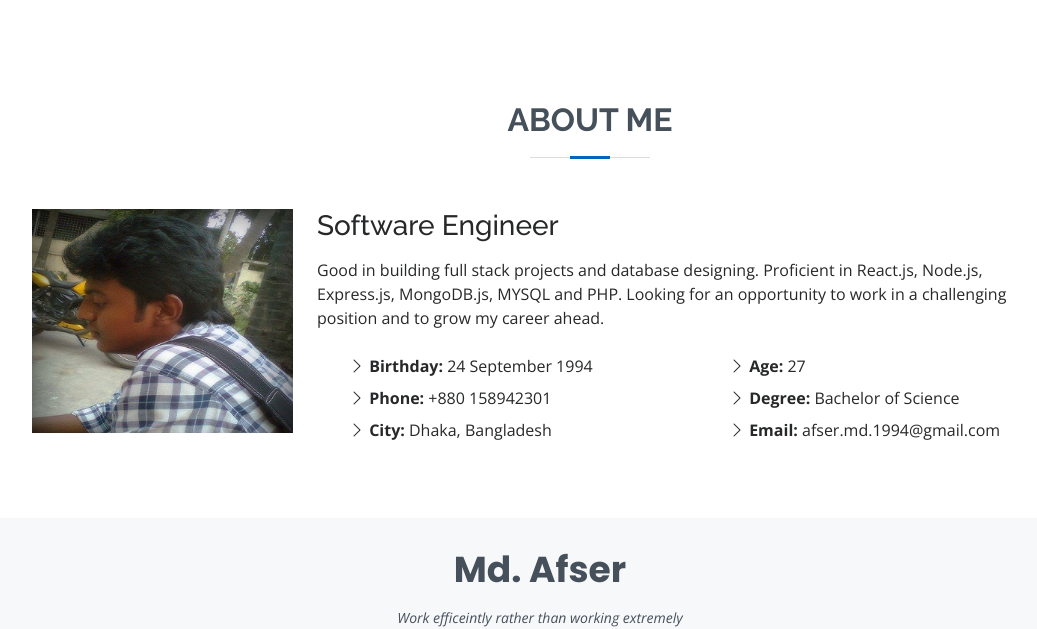
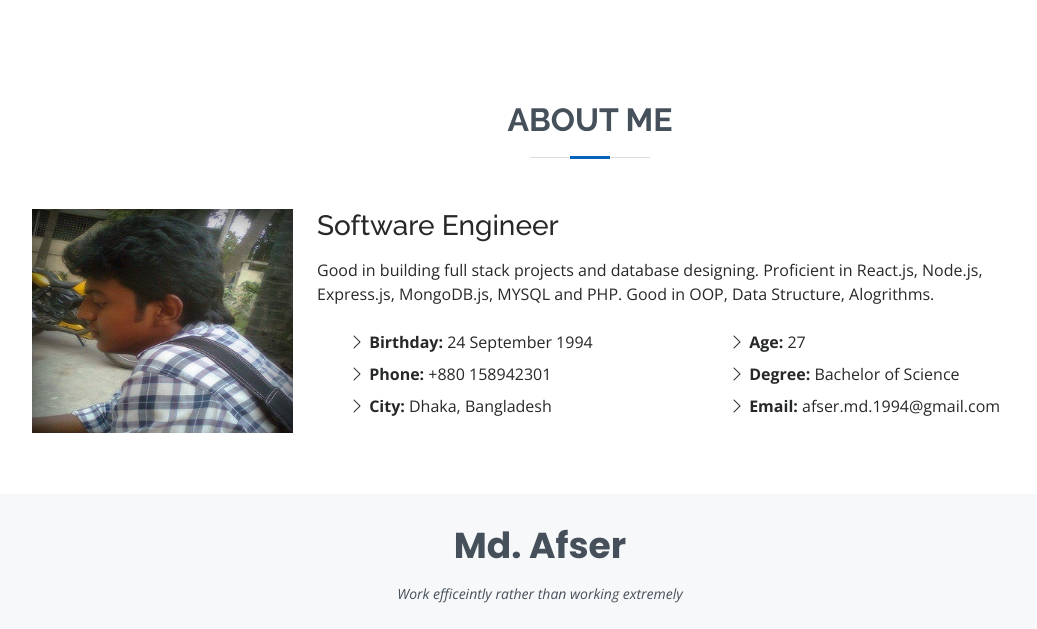
Before and after one commit to afsertanveer/official-portfolio, a plain HTML site: page index.html in a window 1280 px wide. Shown: the part 4919-5548 px from the top of the page, without its empty margins (100-1137 px from the left). Drawn offline with nearby package versions, Linux system fonts and the light colour scheme.

Commit message:
about section updated

```diff
--- a/index.html
+++ b/index.html
@@ -396,7 +396,7 @@
                  Software Engineer
                 </h3>
                   <p class="text-justify my-3">Good in building full stack projects and database designing. Proficient in React.js, Node.js, Express.js, MongoDB.js,
-MYSQL and PHP. Looking for an opportunity to work in a challenging position and to grow my career ahead.
+MYSQL and PHP. Good in OOP, Data Structure, Alogrithms.
 </p>
                 <div class="row">
                   <div class="col-lg-6">
```
